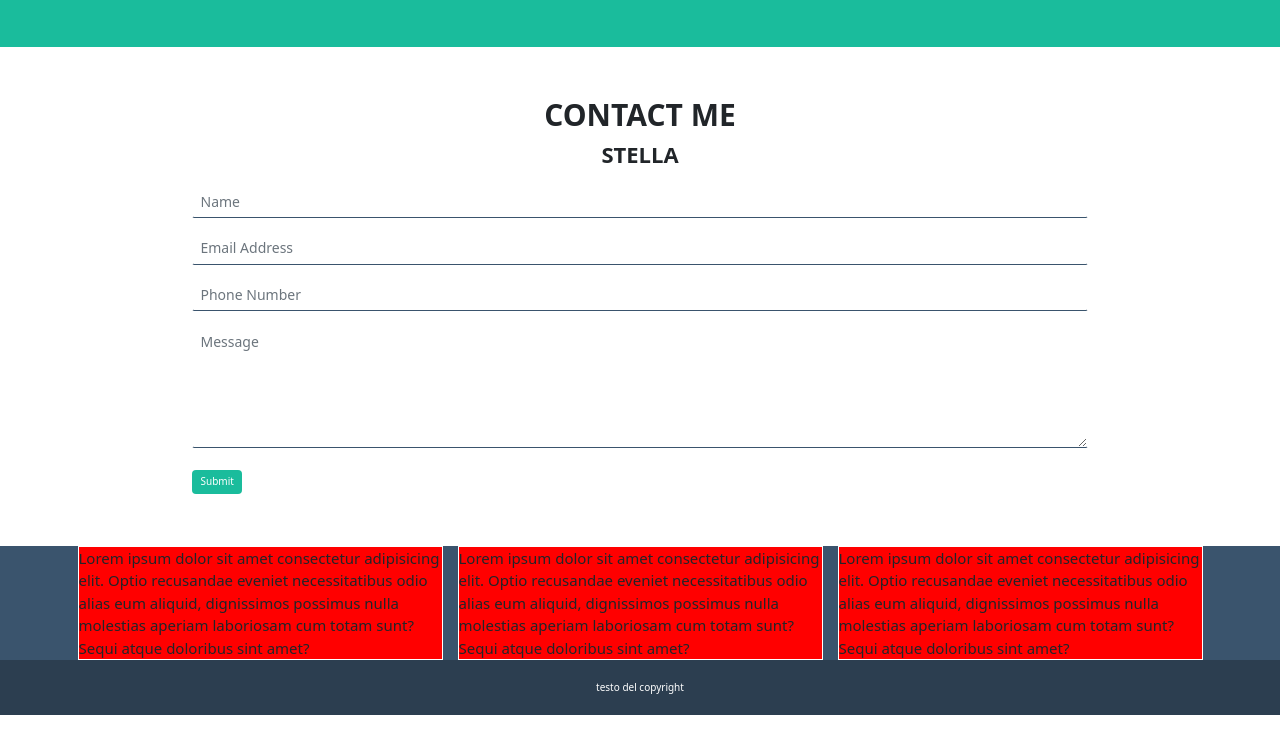
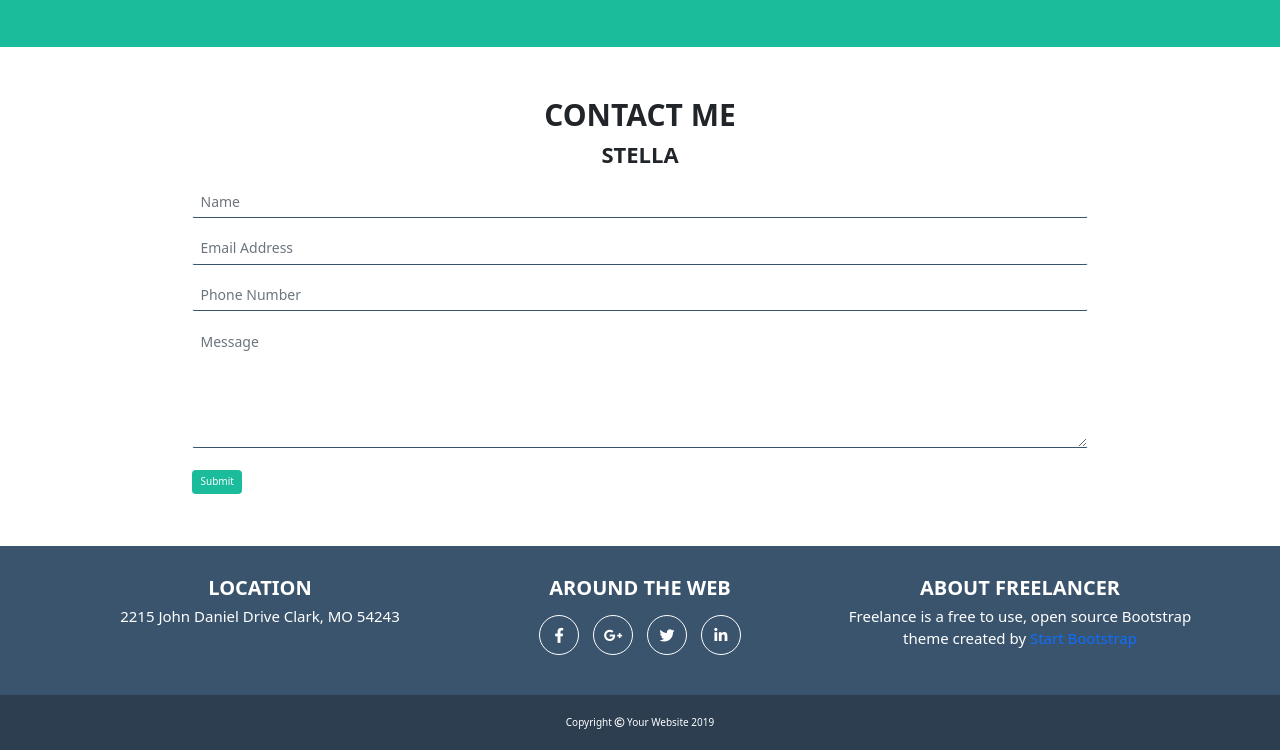
Before and after one commit to RenatoConfuorto/html-css-bootstrap-freelancer, a plain HTML site: page index.html in a window 1280 px wide. Shown: the part 2134-2884 px from the top of the page. Before the commit the page ends 2849 px from the top, so only its background shows below. Drawn offline with nearby package versions, Linux system fonts and the light colour scheme.

Commit message:
footer completed

```diff
--- a/index.html
+++ b/index.html
@@ -195,24 +195,32 @@
         <div class="row">
           <div class="col-12 col-md-4">
             <div class="footer-box">
-              Lorem ipsum dolor sit amet consectetur adipisicing elit. Optio recusandae eveniet necessitatibus odio alias eum aliquid, dignissimos possimus nulla molestias aperiam laboriosam cum totam sunt? Sequi atque doloribus sint amet?
+              <h3>Location</h3>
+              <p>2215 John Daniel Drive Clark, MO 54243</p>
             </div>
           </div>
           <div class="col-12 col-md-4">
             <div class="footer-box">
-              Lorem ipsum dolor sit amet consectetur adipisicing elit. Optio recusandae eveniet necessitatibus odio alias eum aliquid, dignissimos possimus nulla molestias aperiam laboriosam cum totam sunt? Sequi atque doloribus sint amet?
+              <h3>Around the web</h3>
+              <div>
+                <a href="#"><i class="fab fa-facebook-f"></i></a>
+                <a href="#"><i class="fab fa-google-plus-g"></i></a>
+                <a href="#"><i class="fab fa-twitter"></i></a>
+                <a href="#"><i class="fab fa-linkedin-in"></i></a>
+              </div>
             </div>
           </div>
           <div class="col-12 col-md-4">
             <div class="footer-box">
-              Lorem ipsum dolor sit amet consectetur adipisicing elit. Optio recusandae eveniet necessitatibus odio alias eum aliquid, dignissimos possimus nulla molestias aperiam laboriosam cum totam sunt? Sequi atque doloribus sint amet?
+              <h3>About Freelancer</h3>
+              <p>Freelance is a free to use, open source Bootstrap theme created by <a href="#">Start Bootstrap</a></p>
             </div>
           </div>
         </div>
       </div>
     </div>
     <div class="copyright">
-      testo del copyright
+      Copyright <i class="far fa-copyright"></i> Your Website 2019
     </div>
   </footer>
 </body>
--- a/style/style.css
+++ b/style/style.css
@@ -166,16 +166,8 @@ section{
 }
 
 /* CONTACT SECTION  */
-.contact{
-  /* height: 350px; */
-  /* debug:  */
-}
 
 /* form section  */
-.ms_form-wrapper{
-  /* background-color: lightblue; */
-  /* debug:  */
-}
 
 .ms_input-wrapper{
   margin-bottom: 15px;
@@ -204,25 +196,49 @@ section{
 }
 
 /* FOOTER  */
+footer{
+  color: white;
+  text-align: center;
+}
+
 .footer-info{
-  /* height: 250px; */
-  /* debug:  */
   background-color: var(--ms_secondary-color-light);
 }
 
 .footer-box{
-  background-color: red;
-  /* margin-bottom: 10px; */
   font-size: 1.5rem;
+  padding: 30px 0;
+}
+
+.footer-info h3{
+  font-size: 2rem;
+  font-weight: bold;
+  text-transform: uppercase;
+}
+
+.footer-info i{
+  margin: 10px 5px;
+  font-size: 1.5rem;
+  display: inline-block;
+  height: 4rem;
+  width: 4rem;
   border: 1px solid white;
-  /* debug:  */
+  border-radius: 50%;
+  line-height: 4rem;
+  text-align: center;
+  color: white;
+}
+
+.footer-info i:hover{
+  opacity: 0.6;
+}
+
+.footer-info a{
+  text-decoration: none;
 }
 
 .copyright{
-  /* height: 100px; */
-  /* debug:  */
   background-color: var(--ms_secondary-color);
   color: white;
-  text-align: center;
   padding: 20px 0;
 }
```
